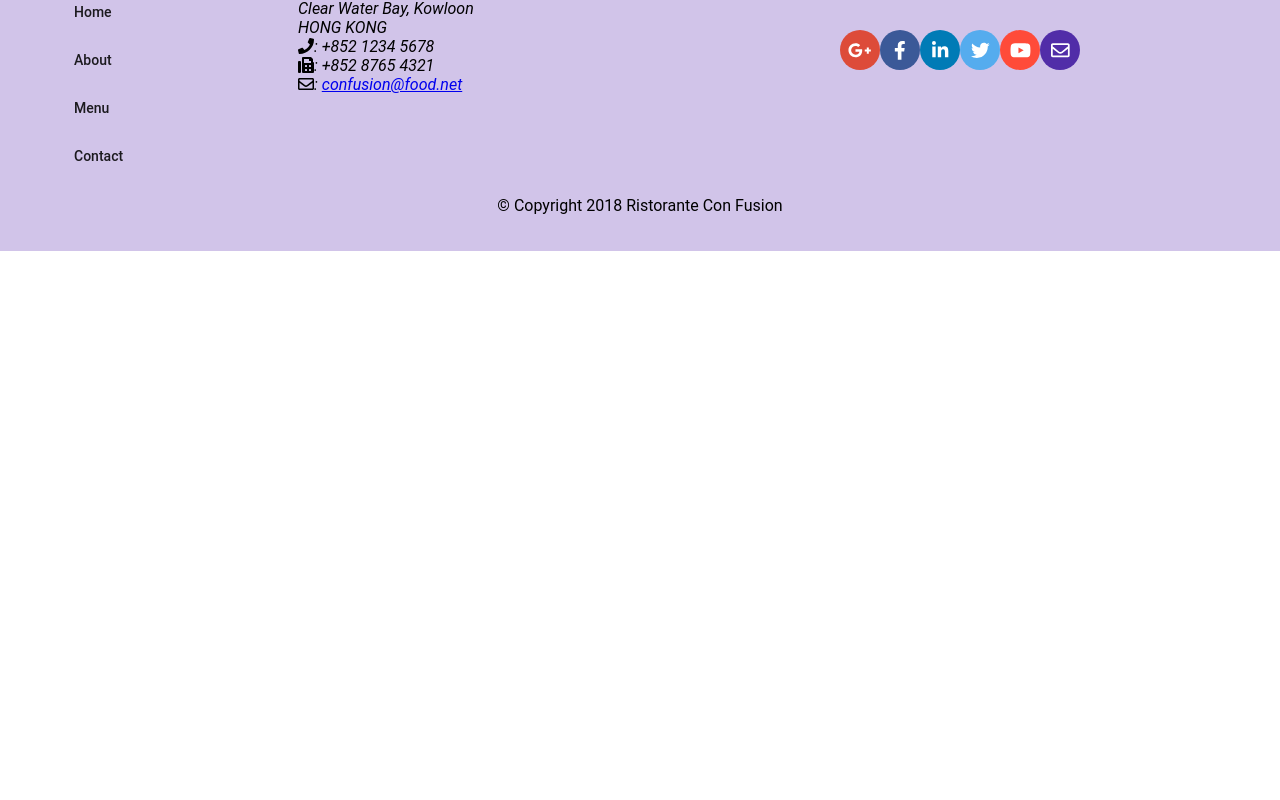
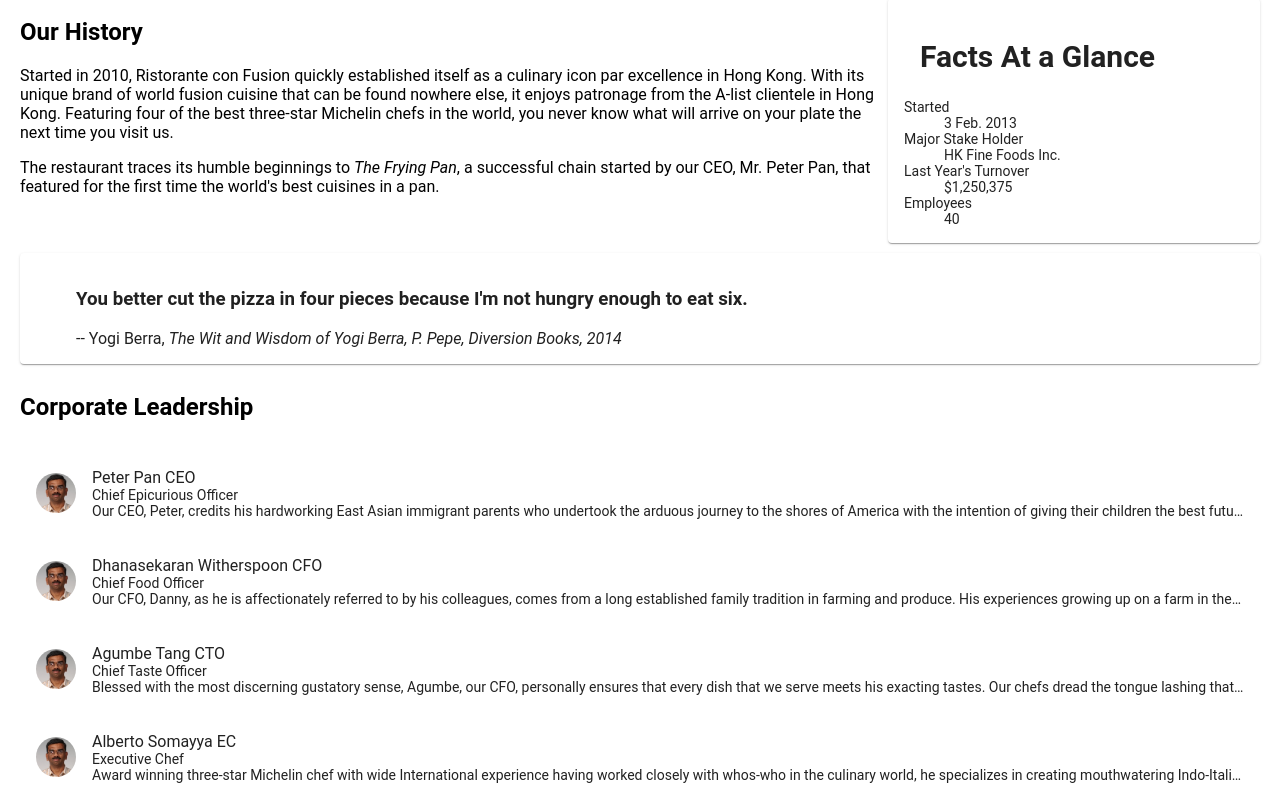
Before and after one commit to erwinlo/coursera-angular, an Angular app: page /aboutus in a window 1280 px wide. Before the commit this address led to /. Shown: the part 440-1240 px from the top of the page. Before the commit the page ends 800 px from the top, so only its background shows below. Built offline with nearby package versions, Linux system fonts and the light colour scheme.

Commit message:
Assignment week 2

```diff
--- a/src/app/about/about.component.html
+++ b/src/app/about/about.component.html
@@ -1 +1,81 @@
-<p>about works!</p>
+<div class="container" fxLayout="column" fxLayoutGap="10px">
+  <div fxFlex>
+    <div>
+      <h3>About Us</h3>
+      <hr />
+    </div>
+  </div>
+
+  <div fxFlex>
+    <div fxLayout="column" fxLayout.gt-sm="row">
+      <div fxFlex="70">
+        <h2>Our History</h2>
+        <p>
+          Started in 2010, Ristorante con Fusion quickly established itself as a
+          culinary icon par excellence in Hong Kong. With its unique brand of
+          world fusion cuisine that can be found nowhere else, it enjoys
+          patronage from the A-list clientele in Hong Kong. Featuring four of
+          the best three-star Michelin chefs in the world, you never know what
+          will arrive on your plate the next time you visit us.
+        </p>
+        <p>
+          The restaurant traces its humble beginnings to
+          <em>The Frying Pan</em>, a successful chain started by our CEO, Mr.
+          Peter Pan, that featured for the first time the world's best cuisines
+          in a pan.
+        </p>
+      </div>
+      <div fxFlex="30">
+        <mat-card>
+          <mat-card-header>
+            <mat-card-title>
+              <h2>Facts At a Glance</h2>
+            </mat-card-title>
+          </mat-card-header>
+          <mat-card-content>
+            <dl>
+              <dt>Started</dt>
+              <dd>3 Feb. 2013</dd>
+              <dt>Major Stake Holder</dt>
+              <dd>HK Fine Foods Inc.</dd>
+              <dt>Last Year's Turnover</dt>
+              <dd>$1,250,375</dd>
+              <dt>Employees</dt>
+              <dd>40</dd>
+            </dl>
+          </mat-card-content>
+        </mat-card>
+      </div>
+    </div>
+  </div>
+
+  <div fxFlex>
+    <mat-card>
+      <blockquote>
+        <h3>
+          You better cut the pizza in four pieces because I'm not hungry enough
+          to eat six.
+        </h3>
+        <footer>
+          -- Yogi Berra,
+          <cite
+            >The Wit and Wisdom of Yogi Berra, P. Pepe, Diversion Books,
+            2014</cite
+          >
+        </footer>
+      </blockquote>
+    </mat-card>
+  </div>
+
+  <div fxFlex>
+    <h2>Corporate Leadership</h2>
+    <mat-list>
+      <mat-list-item *ngFor="let leader of leaders">
+        <img matListAvatar src="{{ leader.image }}" alt="{{ leader.name }}" />
+        <p matLine>{{ leader.name }} {{ leader.abbr }}</p>
+        <p matLine>{{ leader.designation }}</p>
+        <p matLine>{{ leader.description }}</p>
+      </mat-list-item>
+    </mat-list>
+  </div>
+</div>
--- a/src/app/about/about.component.ts
+++ b/src/app/about/about.component.ts
@@ -1,15 +1,18 @@
 import { Component, OnInit } from '@angular/core';
+import { Leader } from '../shared/leader';
+import { LeaderService } from '../services/leader.service';
 
 @Component({
   selector: 'app-about',
   templateUrl: './about.component.html',
-  styleUrls: ['./about.component.scss']
+  styleUrls: ['./about.component.scss'],
 })
 export class AboutComponent implements OnInit {
+  leaders: Leader[];
 
-  constructor() { }
+  constructor(private leaderService: LeaderService) {}
 
   ngOnInit(): void {
+    this.leaders = this.leaderService.getLeaders();
   }
-
 }
--- a/src/app/app-routing/routes.ts
+++ b/src/app/app-routing/routes.ts
@@ -8,6 +8,7 @@
 
 export const routes: Routes = [
   { path: 'home', component: HomeComponent },
+  { path: 'aboutus', component: AboutComponent },
   { path: 'menu', component: MenuComponent },
   { path: 'dishdetail/:id', component: DishdetailComponent },
   { path: 'contactus', component: ContactComponent },
--- a/src/app/app.module.ts
+++ b/src/app/app.module.ts
@@ -21,6 +21,7 @@
 
 import { DishService } from './services/dish.service';
 import { PromotionService } from './services/promotion.service';
+import { LeaderService } from './services/leader.service';
 
 import { AppRoutingModule } from './app-routing/app-routing.module';
 
@@ -47,7 +48,7 @@
     MatButtonModule,
     FontAwesomeModule,
   ],
-  providers: [DishService, PromotionService],
+  providers: [DishService, PromotionService, LeaderService],
   bootstrap: [AppComponent],
 })
 export class AppModule {}
--- a/src/app/footer/footer.component.html
+++ b/src/app/footer/footer.component.html
@@ -10,16 +10,18 @@
       <div fxFlex="40" fxFlexOffset="20px">
         <h4>Links</h4>
         <mat-list>
-          <mat-list-item
-            ><a mat-button routerLink="/home">Home</a></mat-list-item
-          >
-          <mat-list-item><a mat-button>About</a></mat-list-item>
-          <mat-list-item
-            ><a mat-button routerLink="/menu">Menu</a></mat-list-item
-          >
-          <mat-list-item
-            ><a mat-button routerLink="/contactus">Contact</a></mat-list-item
-          >
+          <mat-list-item>
+            <a mat-button routerLink="/home">Home</a>
+          </mat-list-item>
+          <mat-list-item>
+            <a mat-button routerLink="/aboutus">About</a>
+          </mat-list-item>
+          <mat-list-item>
+            <a mat-button routerLink="/menu">Menu</a>
+          </mat-list-item>
+          <mat-list-item>
+            <a mat-button routerLink="/contactus">Contact</a>
+          </mat-list-item>
         </mat-list>
       </div>
       <div fxFlex="55">
--- a/src/app/header/header.component.html
+++ b/src/app/header/header.component.html
@@ -3,7 +3,9 @@
   <a mat-button routerLink="/home" routerLinkActive="active">
     <fa-icon [icon]="faHome" size="lg"></fa-icon> Home
   </a>
-  <a mat-button><fa-icon [icon]="faInfo" size="lg"></fa-icon> About</a>
+  <a mat-button routerLink="/aboutus" routerLinkActive="active">
+    <fa-icon [icon]="faInfo" size="lg"></fa-icon> About
+  </a>
   <a mat-button routerLink="/menu" routerLinkActive="active">
     <fa-icon [icon]="faList" size="lg"></fa-icon> Menu
   </a>
--- a/src/app/home/home.component.html
+++ b/src/app/home/home.component.html
@@ -35,4 +35,18 @@
       <p>{{ promotion.description }}</p>
     </mat-card-content>
   </mat-card>
+
+  <mat-card *ngIf="leader" fxFlex>
+    <mat-card-header>
+      <div mat-card-avatar></div>
+      <mat-card-title>
+        <h3>{{ leader.name | uppercase }} {{ leader.abbr }}</h3>
+      </mat-card-title>
+    </mat-card-header>
+    <img mat-card-image src="{{ leader.image }}" alt="{{ leader.name }}" />
+    <mat-card-content>
+      <p>{{ leader.designation }}</p>
+      <p>{{ leader.description }}</p>
+    </mat-card-content>
+  </mat-card>
 </div>
--- a/src/app/home/home.component.ts
+++ b/src/app/home/home.component.ts
@@ -3,6 +3,8 @@
 import { DishService } from '../services/dish.service';
 import { Promotion } from '../shared/promotion';
 import { PromotionService } from '../services/promotion.service';
+import { Leader } from '../shared/leader';
+import { LeaderService } from '../services/leader.service';
 
 @Component({
   selector: 'app-home',
@@ -12,14 +14,17 @@
 export class HomeComponent implements OnInit {
   dish: Dish;
   promotion: Promotion;
+  leader: Leader;
 
   constructor(
     private dishService: DishService,
-    private promotionService: PromotionService
+    private promotionService: PromotionService,
+    private leaderService: LeaderService
   ) {}
 
   ngOnInit(): void {
     this.dish = this.dishService.getFeaturedDish();
     this.promotion = this.promotionService.getFeaturedPromotion();
+    this.leader = this.leaderService.getFeaturedLeader();
   }
 }
--- /dev/null
+++ b/src/app/services/leader.service.ts
@@ -0,0 +1,22 @@
+import { Injectable } from '@angular/core';
+import { Leader } from '../shared/leader';
+import { LEADERS } from '../shared/leaders';
+
+@Injectable({
+  providedIn: 'root',
+})
+export class LeaderService {
+  constructor() {}
+
+  getLeaders(): Leader[] {
+    return LEADERS;
+  }
+
+  getLeader(id: string): Leader {
+    return LEADERS.filter((leader) => leader.id === id)[0];
+  }
+
+  getFeaturedLeader(): Leader {
+    return LEADERS.filter((leader) => leader.featured)[0];
+  }
+}
--- /dev/null
+++ b/src/app/shared/leader.ts
@@ -0,0 +1,9 @@
+export class Leader {
+  id: string;
+  name: string;
+  image: string;
+  designation: string;
+  abbr: string;
+  featured: boolean;
+  description: string;
+}
--- /dev/null
+++ b/src/app/shared/leaders.ts
@@ -0,0 +1,48 @@
+import { Leader } from './leader';
+
+export const LEADERS: Leader[] = [
+  {
+    id: '0',
+    name: 'Peter Pan',
+    image: '/assets/images/alberto.png',
+    designation: 'Chief Epicurious Officer',
+    abbr: 'CEO',
+    featured: false,
+    // tslint:disable-next-line:max-line-length
+    description:
+      "Our CEO, Peter, credits his hardworking East Asian immigrant parents who undertook the arduous journey to the shores of America with the intention of giving their children the best future. His mother's wizardy in the kitchen whipping up the tastiest dishes with whatever is available inexpensively at the supermarket, was his first inspiration to create the fusion cuisines for which The Frying Pan became well known. He brings his zeal for fusion cuisines to this restaurant, pioneering cross-cultural culinary connections.",
+  },
+  {
+    id: '1',
+    name: 'Dhanasekaran Witherspoon',
+    image: '/assets/images/alberto.png',
+    designation: 'Chief Food Officer',
+    abbr: 'CFO',
+    featured: false,
+    // tslint:disable-next-line:max-line-length
+    description:
+      'Our CFO, Danny, as he is affectionately referred to by his colleagues, comes from a long established family tradition in farming and produce. His experiences growing up on a farm in the Australian outback gave him great appreciation for varieties of food sources. As he puts it in his own words, Everything that runs, wins, and everything that stays, pays!',
+  },
+  {
+    id: '2',
+    name: 'Agumbe Tang',
+    image: '/assets/images/alberto.png',
+    designation: 'Chief Taste Officer',
+    abbr: 'CTO',
+    featured: false,
+    // tslint:disable-next-line:max-line-length
+    description:
+      'Blessed with the most discerning gustatory sense, Agumbe, our CFO, personally ensures that every dish that we serve meets his exacting tastes. Our chefs dread the tongue lashing that ensues if their dish does not meet his exacting standards. He lives by his motto, You click only if you survive my lick.',
+  },
+  {
+    id: '3',
+    name: 'Alberto Somayya',
+    image: '/assets/images/alberto.png',
+    designation: 'Executive Chef',
+    abbr: 'EC',
+    featured: true,
+    // tslint:disable-next-line:max-line-length
+    description:
+      'Award winning three-star Michelin chef with wide International experience having worked closely with whos-who in the culinary world, he specializes in creating mouthwatering Indo-Italian fusion experiences. He says, Put together the cuisines from the two craziest cultures, and you get a winning hit! Amma Mia!',
+  },
+];
```
Also changed, not shown: 1 other file (tests, documents, lock files or other folders).
